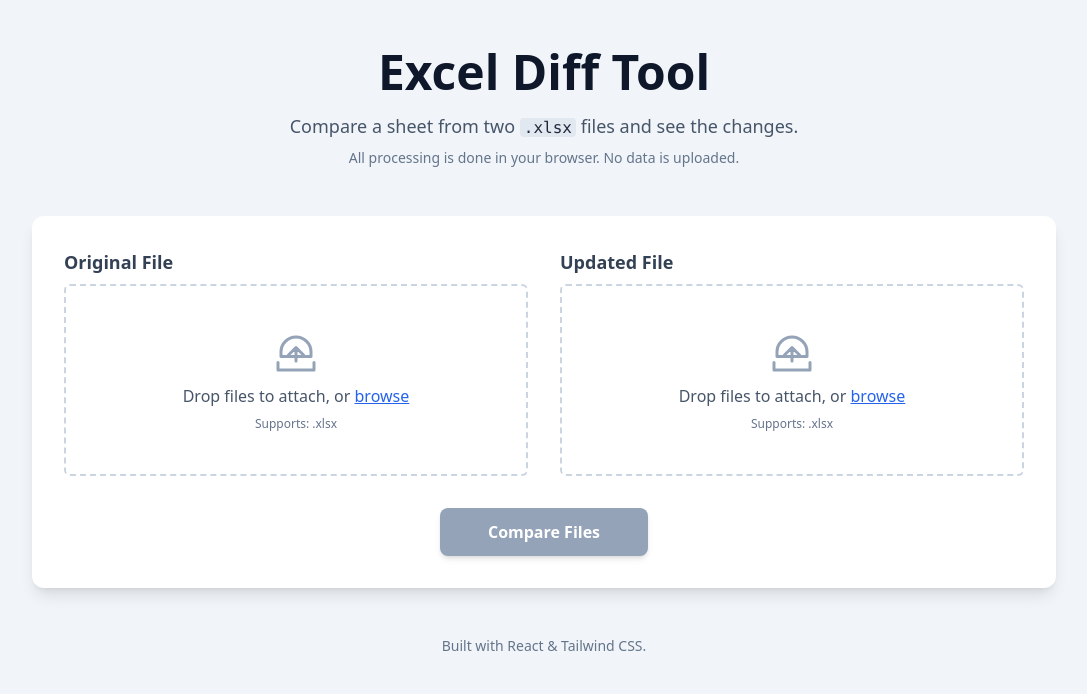
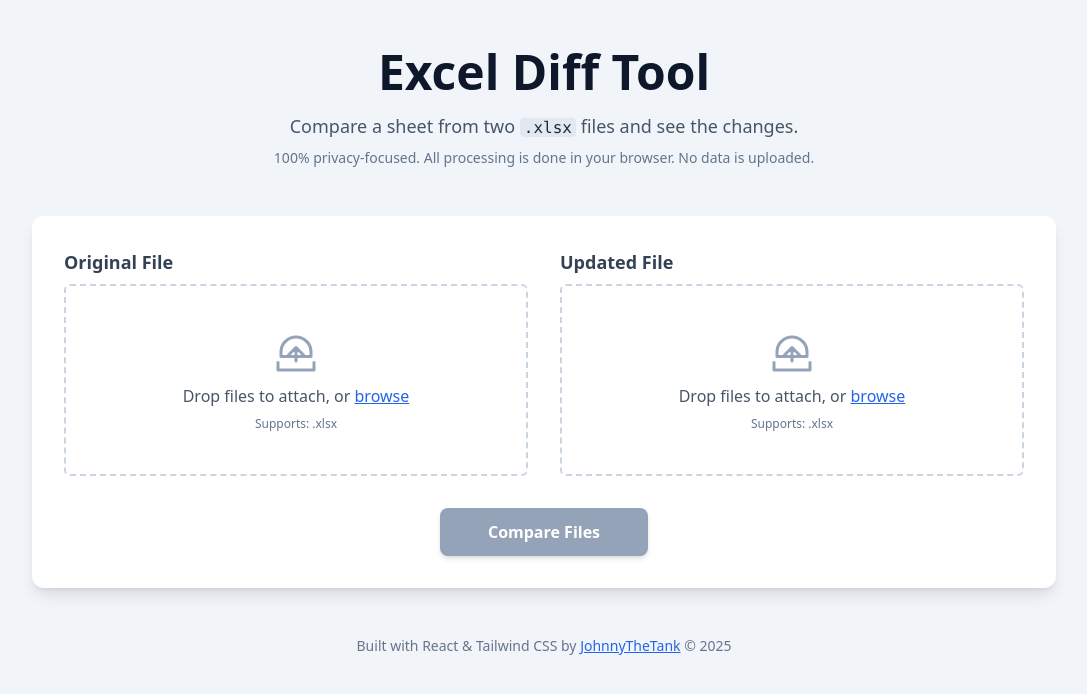
Before and after one commit to JohnnyTheTank/excel-diff-tool, a React (Vite) app: page / in a window 1280 px wide. Shown: the top 694 px of the page, without its empty margins (96-1183 px from the left). Built offline with nearby package versions, Linux system fonts and the light colour scheme.

Commit message:
Enhance privacy statement in App component and update footer with author attribution; add TypeScript types for React and ReactDOM in package.json

```diff
--- a/App.tsx
+++ b/App.tsx
@@ -105,7 +105,8 @@ function App() {
 								files and see the changes.
 							</p>
 							<p className="text-sm text-slate-500 mt-2">
-								All processing is done in your browser. No data is uploaded.
+								100% privacy-focused. All processing is done in your browser. No
+								data is uploaded.
 							</p>
 						</header>
 
@@ -224,7 +225,18 @@ function App() {
 				</div>
 			</main>
 			<footer className="text-center py-4 text-sm text-slate-500">
-				<p>Built with React & Tailwind CSS.</p>
+				<p>
+					Built with React & Tailwind CSS by{" "}
+					<a
+						href="https://github.com/JohnnyTheTank"
+						target="_blank"
+						rel="noopener noreferrer"
+						className="text-blue-600 hover:text-blue-800 underline"
+					>
+						JohnnyTheTank
+					</a>{" "}
+					© 2025
+				</p>
 			</footer>
 		</div>
 	);
--- a/package.json
+++ b/package.json
@@ -30,11 +30,13 @@
     "preview": "vite preview"
   },
   "dependencies": {
-    "react-dom": "^19.1.0",
-    "react": "^19.1.0"
+    "react": "^19.1.0",
+    "react-dom": "^19.1.0"
   },
   "devDependencies": {
     "@types/node": "^22.14.0",
+    "@types/react": "^19.1.8",
+    "@types/react-dom": "^19.1.6",
     "typescript": "~5.7.2",
     "vite": "^6.2.0"
   }
```
Also changed, not shown: 2 other files (tests, documents, lock files or other folders).
